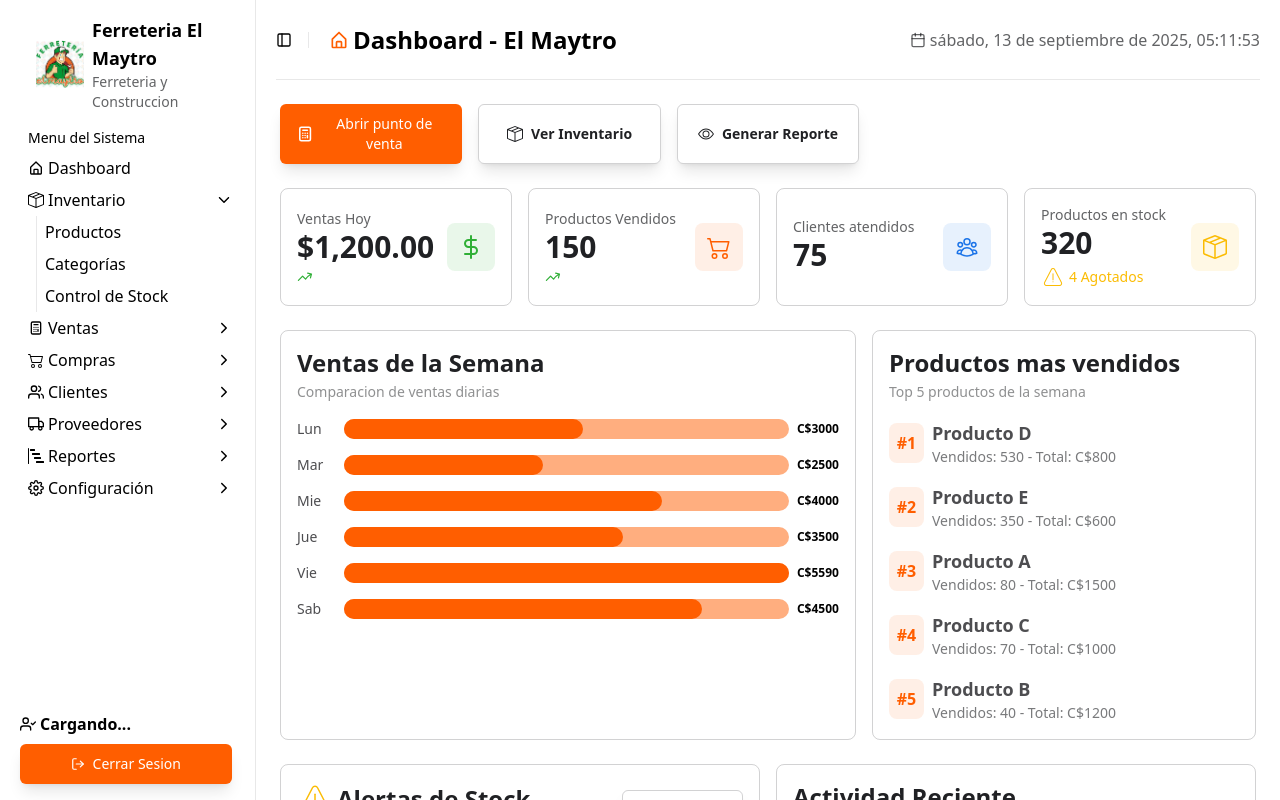
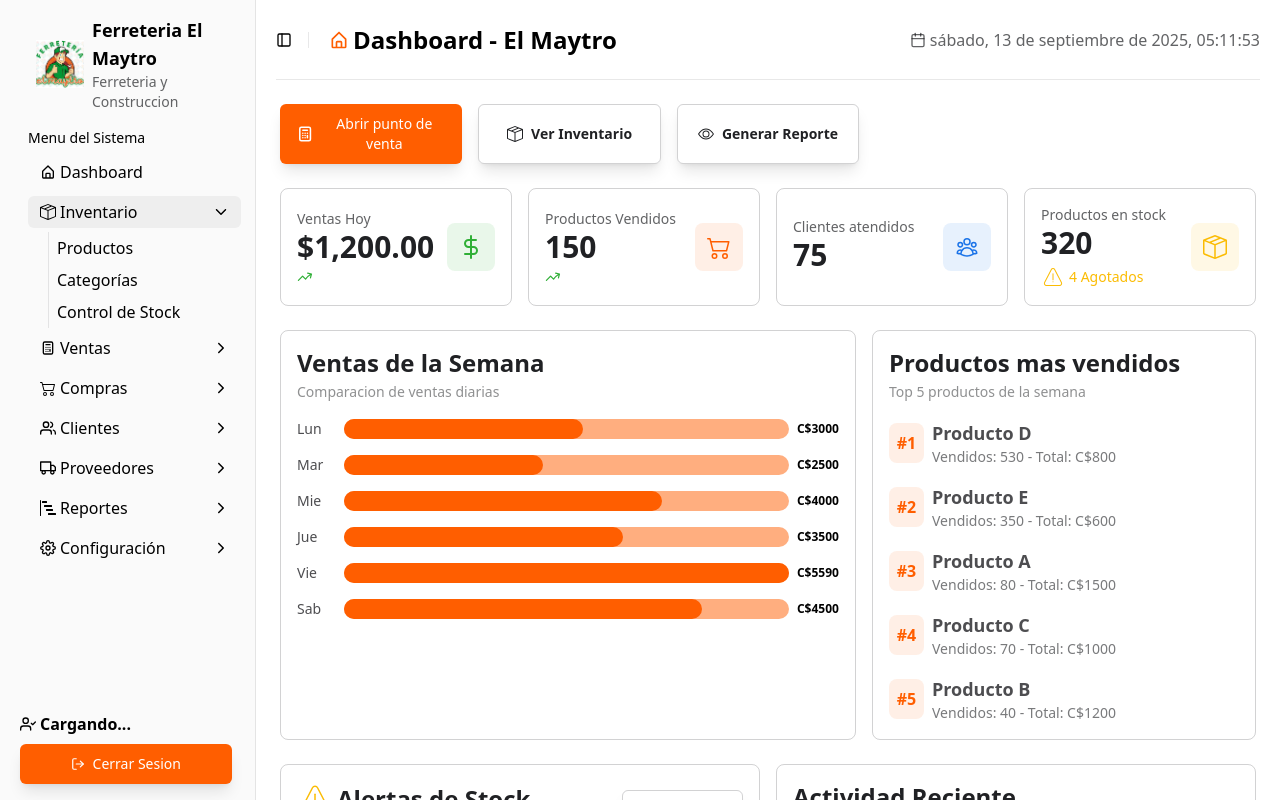
Before and after one commit to ElielJEE/ferreteria_maytro, a Next.js app: page /dashboard in a window 1280 px wide. Both pictures are taken after a click on the element "Inventario". Shown: the top 800 px of the page. Built offline with nearby package versions, Linux system fonts and the light colour scheme; no server answers.

Commit message:
⬆️IMPROVE: Sidebar styling and add new color variable
Added --color-light-2 to globals.css and updated Sidebar to use bg-light-2. Enhanced Sidebar item and submenu styling for better hover effects, spacing, and active state indication.

```diff
--- a/src/app/globals.css
+++ b/src/app/globals.css
@@ -7,6 +7,7 @@
   --color-secondary: #8a1e1e;
   --color-success: #2faf36;
   --color-light: #ffffff;
+  --color-light-2: #FAFAFA;
   --color-dark: #202124;
   --color-blue: #1a73e8;
   --color-yellow: #fbbc04;
--- a/src/components/molecules/Sidebar.jsx
+++ b/src/components/molecules/Sidebar.jsx
@@ -45,7 +45,7 @@ export default function Sidebar({ openSidebar, setOpenSidebar }) {
 					onClick={() => setOpenSidebar(false)}
 				></div>
 			)}
-			<aside className={`flex flex-col left-0 h-screen fixed top-0 bg-light border-r border-dark/10 pl-5 transition-all duration-500 z-40
+			<aside className={`flex flex-col left-0 h-screen fixed top-0 bg-light-2 border-r border-dark/10 pl-5 transition-all duration-500 z-40
 		${openSidebar ? "translate-x-0" : "-translate-x-full"} xl:w-[20%] lg:w-[30%] md:w-[40%] sm:w-[50%]`}>
 				<div className='w-full flex p-4 items-center gap-2'>
 					<img src="/images/logo.jpg" alt="logo-el-maytro" className='h-12 w-12' />
@@ -62,8 +62,8 @@ export default function Sidebar({ openSidebar, setOpenSidebar }) {
 								.map((item, index) => {
 									const hasSubModules = item.subModules && item.subModules.length > 0;
 									return (
-										<li key={index} className='w-[90%]'>
-											<div className='flex justify-center items-center'>
+										<li key={index} className='w-[94%]'>
+											<div className={`flex justify-center items-center ${openIndex === index ? "bg-dark/5 rounded-md" : ""} px-3 py-1 cursor-pointer hover:bg-dark/5 rounded-md`}>
 												{
 													hasSubModules ? (
 														<>
@@ -91,13 +91,13 @@ export default function Sidebar({ openSidebar, setOpenSidebar }) {
 												}
 											</div>
 											<ul
-												className={`border-l border-dark/10 ml-2 mt-1 transition-all duration-400 overflow-hidden
-											${openIndex === index ? "max-h-96 opacity-100" : "max-h-0 opacity-0"}`}
+												className={`border-l border-dark/10 ml-5 mt-1 transition-all duration-400 overflow-hidden
+											${openIndex === index ? "max-h-96 opacity-100" : "max-h-0 opacity-0"} w-[78%]`}
 											>
 												{
 													item.subModules?.map((subItem, subIndex) => (
 														<li key={subIndex}>
-															<Link href={subItem.path} className='block px-2 py-1 rounded-md'>
+															<Link href={subItem.path} className='block px-2 py-1 rounded-md hover:bg-dark/5'>
 																{subItem.name}
 															</Link>
 														</li>
```
